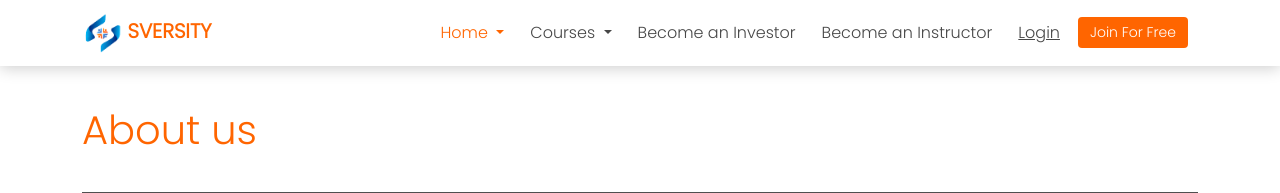
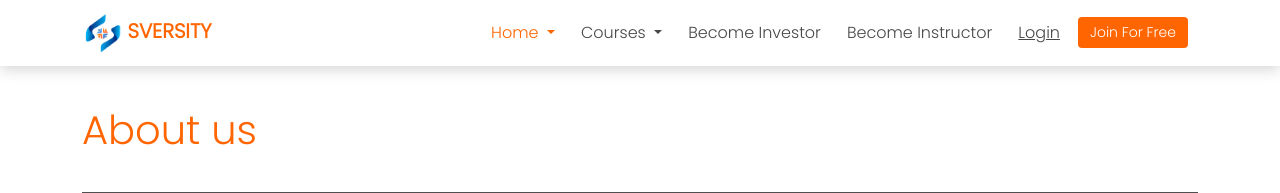
Before and after one commit to ApcosysTest/skillversity.com, a Django app: page /about in a window 1280 px wide. Shown: the top 193 px of the page. Run offline with Django 4.2, Linux system fonts and the light colour scheme; data that the repository does not hold is empty; some libraries are stand-ins or nearby versions; grey boxes are pictures that could not be loaded.

Commit message:
Update base.html

```diff
--- a/app/templates/base.html
+++ b/app/templates/base.html
@@ -130,10 +130,10 @@
                     </li>
 
                     <li class="nav-item">
-                        <a class="nav-link" href="{% url 'investor' %}">Become an Investor</a>
+                        <a class="nav-link" href="{% url 'investor' %}">Become Investor</a>
                     </li>
                     <li class="nav-item">
-                        <a class="nav-link" href="{% url 'instructor' %}">Become an Instructor</a>
+                        <a class="nav-link" href="{% url 'instructor' %}">Become Instructor</a>
                     </li>
 
 
```
